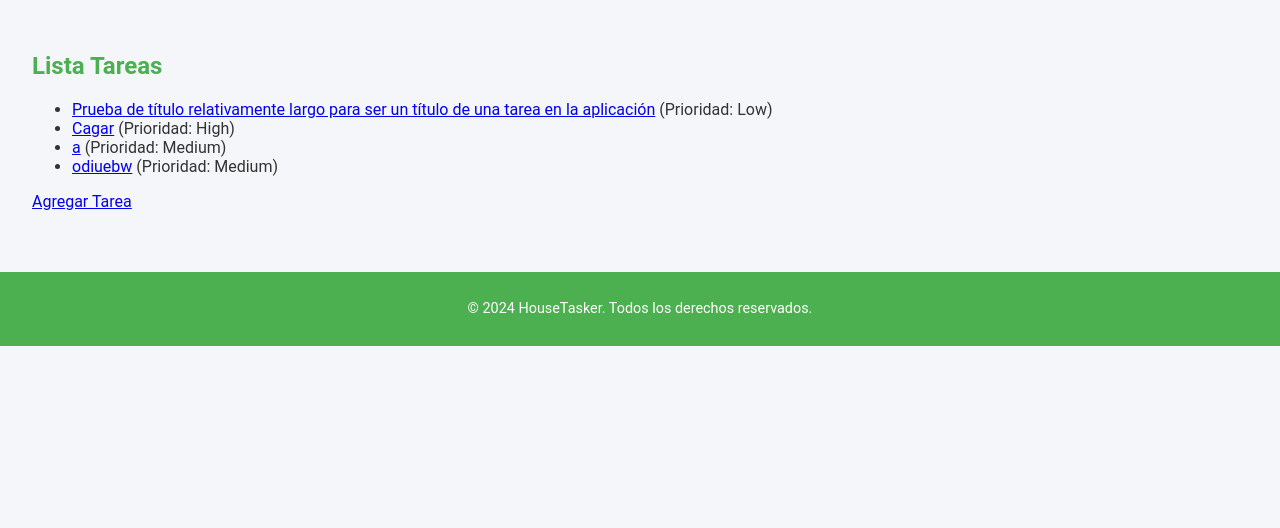
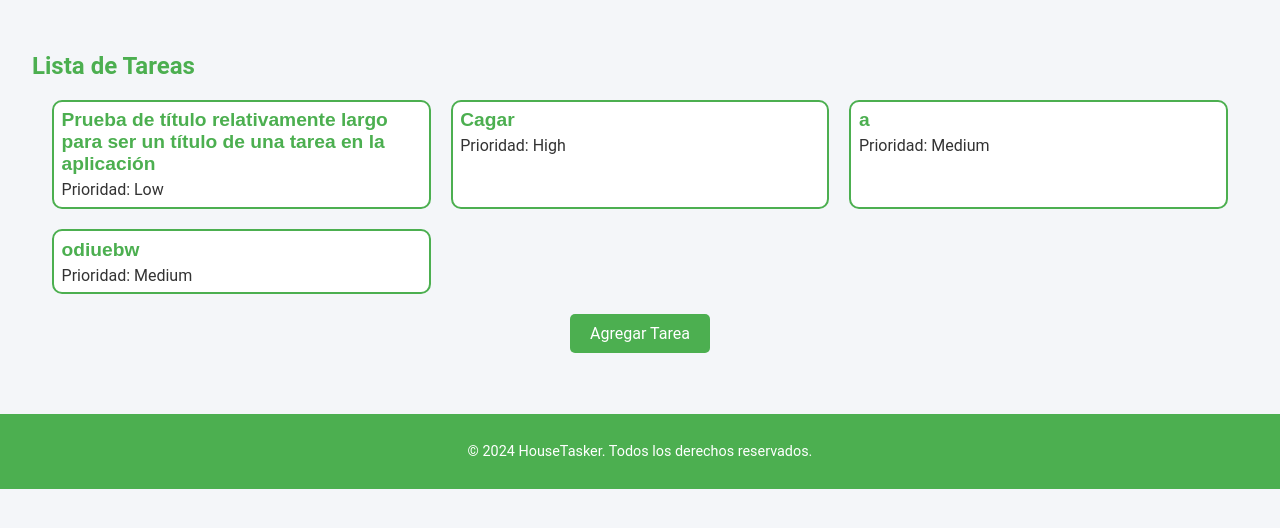
Before and after one commit to julenpe12/house-tasker, a Django app: page /tasks/ in a window 1280 px wide. Shown: the part 137-665 px from the top of the page. Run offline with Django 4.2, Linux system fonts and the light colour scheme; a user stored in the database is signed in; data comes from the database, SQL or seed files in the repository; both versions use the stored data as it was after the commit.

Commit message:
CSS for task_list
changed base.html to be able to add additional head elements
created task_list css
added css static file to task_list.html

```diff
--- /dev/null
+++ b/houseTasker-win/appHouseTasker/static/css/task_list.css
@@ -0,0 +1,86 @@
+/* Contenedor de lista de tareas */
+.task-container {
+    display: grid;
+    gap: 20px;
+    margin: 20px;
+}
+
+/* Estilos para cada elemento de tarea */
+.task-item {
+    background-color: #fff;
+    border: 2px solid #4CAF50;
+    border-radius: 10px;
+    padding: 2%;
+    transition: background-color 0.3s ease;
+}
+
+/* Efecto al hacer hover en las tareas */
+.task-item:hover {
+    background-color: #e2e8f3;
+}
+
+/* Estilos para el título de la tarea */
+.task-item a {
+    font-family: Arial, sans-serif;
+	font-weight: bold;
+    color: #4CAF50;
+    font-size: 1.2em;
+    text-decoration: none;
+}
+
+.task-item a:hover {
+    text-decoration: underline;
+}
+
+/* Estilo para la prioridad */
+.task-item .priority {
+    color: #333;
+    display: block;
+    margin-top: 5px;
+}
+
+/* Contenedor del botón para centrarlo */
+.add-task-button-container {
+    display: flex;
+    justify-content: center;
+    margin-top: 20px;
+}
+
+/* Estilos del botón */
+.add-task-button {
+    background-color: #4CAF50; /* Color de fondo especificado */
+    color: white; /* Color del texto */
+    padding: 10px 20px;
+    text-align: center;
+    text-decoration: none;
+    font-size: 16px;
+    border-radius: 5px;
+    transition: background-color 0.3s ease;
+}
+
+.add-task-button:hover {
+    background-color: #45a049; /* Color al pasar el cursor */
+}
+
+/* Estilos responsivos */
+@media only screen and (max-width: 400px) {
+    .task-item a {
+        font-size: 1em;
+    }
+
+    .task-container {
+        grid-template-columns: 1fr;
+    }
+}
+
+@media only screen and (min-width: 401px) and (max-width: 960px) {
+    .task-container {
+        grid-template-columns: 1fr 1fr;
+    }
+}
+
+@media only screen and (min-width: 961px) {
+    .task-container {
+        grid-template-columns: 1fr 1fr 1fr;
+    }
+}
--- a/houseTasker-win/appHouseTasker/templates/base.html
+++ b/houseTasker-win/appHouseTasker/templates/base.html
@@ -10,7 +10,7 @@
 		<meta name="author" content="Julen Peña">
 		<link rel="stylesheet" href="{% static 'css/ht.css' %}">
 		<link rel="stylesheet" href="{% static 'css/fonts.css' %}">
-
+		{% block head %}{% endblock %}
 		<!-- https://www.w3schools.com/html/html_head.asp -->
 		<meta name="viewport" content="width=device-width, initial-scale=1.0">
 	</head>
--- a/houseTasker-win/appHouseTasker/templates/task_list.html
+++ b/houseTasker-win/appHouseTasker/templates/task_list.html
@@ -1,15 +1,26 @@
 {% extends "base.html" %}
 
+{% load static %}
+
+{% block head %}
+<link rel="stylesheet" href="{% static 'css/task_list.css' %}">
+{% endblock %}
+
 {% block main %}
-  <h2>Lista Tareas</h2>
+<h2>Lista de Tareas</h2>
 
-  <ul>
-    {% for task in tasks %}
-      <li><a href="{% url 'task_detail' task.id %}">{{ task.title }}</a> (Prioridad: {{ task.get_priority_display }})</li>
-    {% empty %}
-      <li>No se encontraron tareas.</li>
-    {% endfor %}
-  </ul>
+<div class="task-container">
+  {% for task in tasks %}
+    <div class="task-item">
+      <a href="{% url 'task_detail' task.id %}">{{ task.title }}</a>
+      <span class="priority">Prioridad: {{ task.get_priority_display }}</span>
+    </div>
+  {% empty %}
+    <p>No se encontraron tareas.</p>
+  {% endfor %}
+</div>
 
-  <a href="{% url 'task_create' %}">Agregar Tarea</a>
+<div class="add-task-button-container">
+  <a href="{% url 'task_create' %}" class="add-task-button">Agregar Tarea</a>
+</div>
 {% endblock %}
```
Also changed, not shown: houseTasker-win/db.sqlite3.
